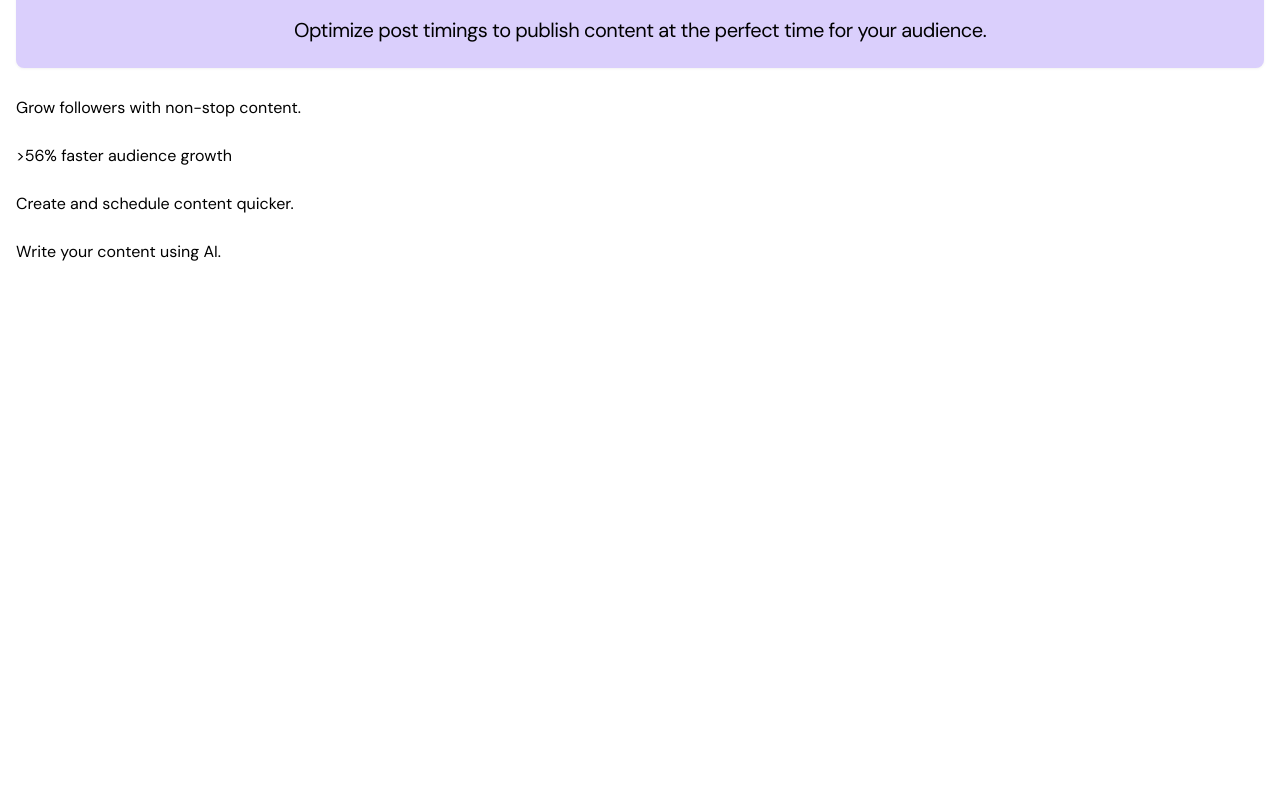
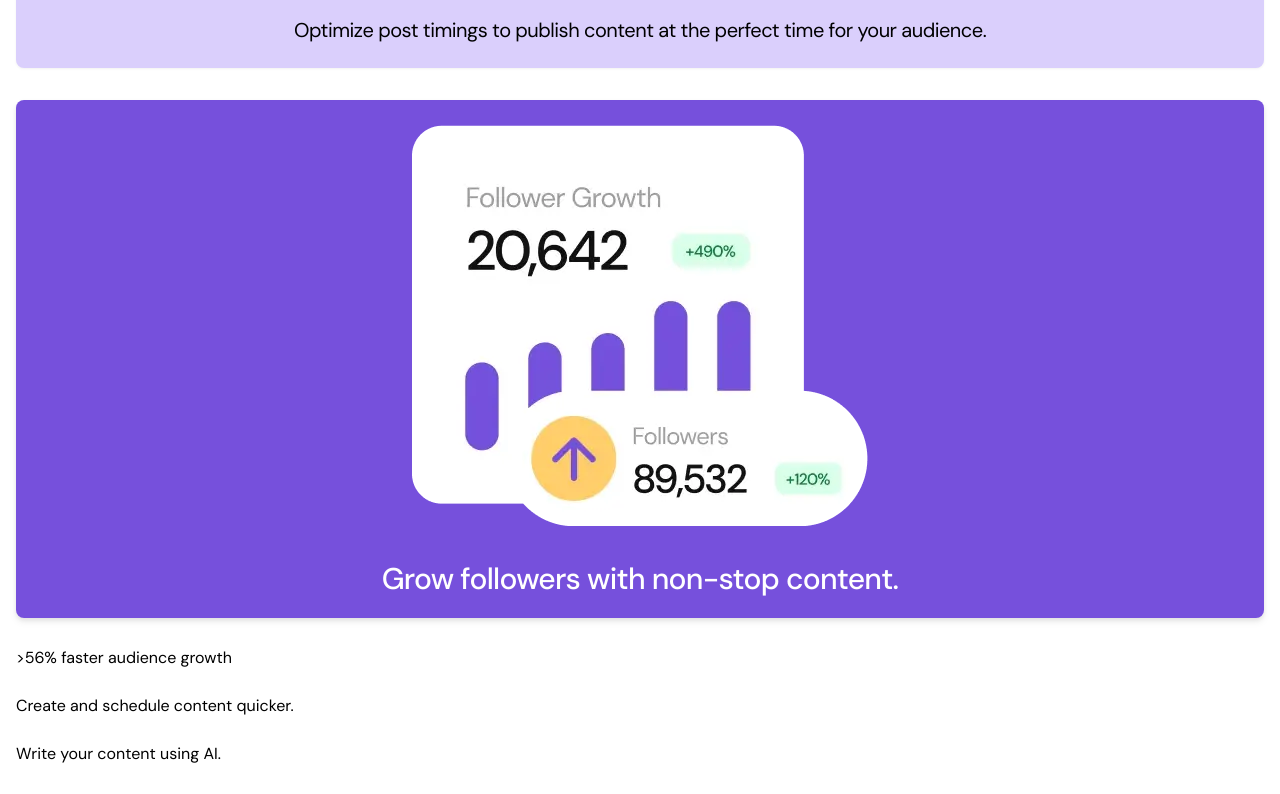
Before and after one commit to me-o/Bento-grid, a React (Vite) app: page / in a window 1280 px wide. Shown: the part 1392-2186 px from the top of the page. Before the commit the page ends 1684 px from the top, so only its background shows below. Built offline with nearby package versions, Linux system fonts and the light colour scheme.

Commit message:
feat:finish component

```diff
--- a/src/App.tsx
+++ b/src/App.tsx
@@ -1,3 +1,4 @@
+import GrowFollowers from './components/GrowFollowers/GrowFollowers';
 import MaintainAConsistent from './components/MaintainAConsistent/MaintainAConsistent';
 import ManageMultipleAccounts from './components/ManageMultipleAccounts/ManageMultipleAccounts';
 import ScheduleToSocialMedia from './components/ScheduleToSocialMedia/ScheduleToSocialMedia';
@@ -10,8 +11,7 @@ function App() {
 			<ManageMultipleAccounts />
 			<MaintainAConsistent />
 			<ScheduleToSocialMedia />
-
-			<div className="">Grow followers with non-stop content.</div>
+			<GrowFollowers />
 			<div className="">&gt;56% faster audience growth</div>
 			<div className="">Create and schedule content quicker.</div>
 			<div className="">Write your content using AI.</div>
--- /dev/null
+++ b/src/components/GrowFollowers/GrowFollowers.tsx
@@ -0,0 +1,22 @@
+import growFollowers from '../../assets/images/illustration-grow-followers.webp';
+import { motion } from 'framer-motion';
+import { containerMotion } from './motionConfig';
+
+const GrowFollowers = () => {
+	return (
+		<motion.div
+			className=" drop-shadow-md bg-purple-500 rounded-lg py-6 px-[57px] flex flex-col items-center justify-center gap-[38px]"
+			initial="hidden"
+			whileInView="show"
+			variants={containerMotion}
+		>
+			<div className="">
+				<img src={growFollowers} alt="" />
+			</div>
+			<div className=" text-white font-medium text-[30px] text-center tracking-tight">
+				Grow followers with non-stop content.
+			</div>
+		</motion.div>
+	);
+};
+export default GrowFollowers;
--- /dev/null
+++ b/src/components/GrowFollowers/motionConfig.ts
@@ -0,0 +1,8 @@
+export const containerMotion = {
+	hidden: { opacity: 0, x: 200 },
+	show: {
+		opacity: 1,
+		x: 0,
+		transition: { when: 'beforeChildren' },
+	},
+};
```
